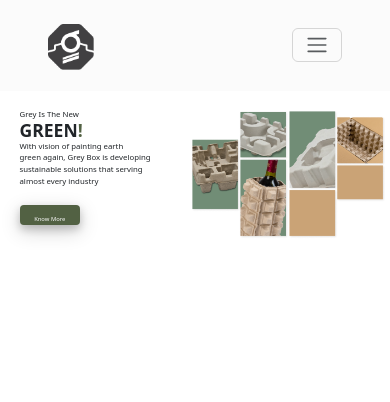
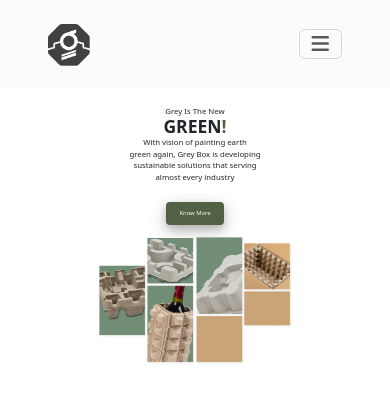
Before and after one commit to Harshit3323/Grey-box, a plain HTML site: page index.html in a window 390 px wide. Drawn offline with nearby package versions, Linux system fonts and the light colour scheme.

Commit message:
kuch toh

```diff
--- a/index.html
+++ b/index.html
@@ -9,7 +9,9 @@
     <link rel="stylesheet" href="style.css">
     <link rel="stylesheet" href="https://cdn.jsdelivr.net/npm/bootstrap@5.3.0-alpha1/dist/css/bootstrap.min.css"/>
     <!-- bootstrap scripts -->
-
+    <script src="https://kit.fontawesome.com/2c264a7af9.js"
+      crossorigin="anonymous"></script>
+    <script defer src="https://use. fontawesome. com/releases/v5.0.7/js/all.js"></script>
     <title>GreyBox</title>
 </head>
 <body>
@@ -20,7 +22,7 @@
                     <img src="logo.png" alt="GreBox logo" class="logo navbar-brand ps-5 pt-3 mb-2">
                 </a>
                 <button class="navbar-toggler me-5" type="button" data-bs-toggle="collapse" data-bs-target="#navbarSupportedContent" aria-controls="navbarSupportedContent" aria-expanded="false" aria-label="Toggle navigation">
-                    <span class="navbar-toggler-icon"></span>
+                    <i class="fa-solid fa-bars"></i>
                 </button>
                 <div class="collapse navbar-collapse" id="navbarSupportedContent">
                     <ul class="navbar-nav ms-auto">
@@ -49,10 +51,11 @@
                     sustainable solutions that serving <br>
                  almost every industry
                 </p>
-                <button class="btn-1 ">
-                    <p>Know More</p>
+                <button class="btn-1 btn">
+                    Know More
                 </button>
             </div>
+            <div class="cap-img">
                 <img src="Layer 3.png" alt="images" class="img images">
             </div>
         </section>
--- a/style.css
+++ b/style.css
@@ -4,7 +4,7 @@ body {
 }
 /* NAVBAR */
 .logo {
-    width: 70%;
+    width: 7rem;
 }
 .navbar {
     background: #fbfbfb;
@@ -12,6 +12,7 @@ body {
 }
 .navbar-toggler-icon {
     font-size: 80%!important;
+    border-color: transparent;
 }
 .nav-item {
     margin: 0 1.25rem;
@@ -49,26 +50,40 @@ body {
 .green {
     font-weight: bolder;
 }
-.images {
+.cap-img {
     position: relative;
     left: 49%;
-    bottom:30vw;
-    width: auto;
+    bottom:25vw;
 }
 .img{
     width:50%;
 }
 .btn-1 {
-    width: 15.5vw;
-    height: 4.5vw;
+    width: 15vw;
+    height: rem;
     border: none;
     padding: 10px;
-    font-size: 1.5vw;
-    border-radius: 1vw;
-    color: #fafafa;
-    background-color: #526143;
+    font-size: 1.5vw!important;
+    border-radius: 1vw!important;
+    color: #fafafa!important;
+    background-color: #526143!important;
     box-shadow: 0 4px 8px 0 rgba(0, 0, 0, 0.2), 0 6px 20px 0 rgba(0, 0, 0, 0.19);
+}
 
-@media (max-width: 990px) {
 
+@media (max-width: 600px) {
+    .logo {
+        width: 90px;
+    }
+    .cap-img{
+        position: static;
+        text-align: center;
+    }
+
+    .caption {
+        text-align: center;
+        margin-left: auto;
+        margin-right: auto;
+        margin-bottom: 3vw;
+    }
 }
```
